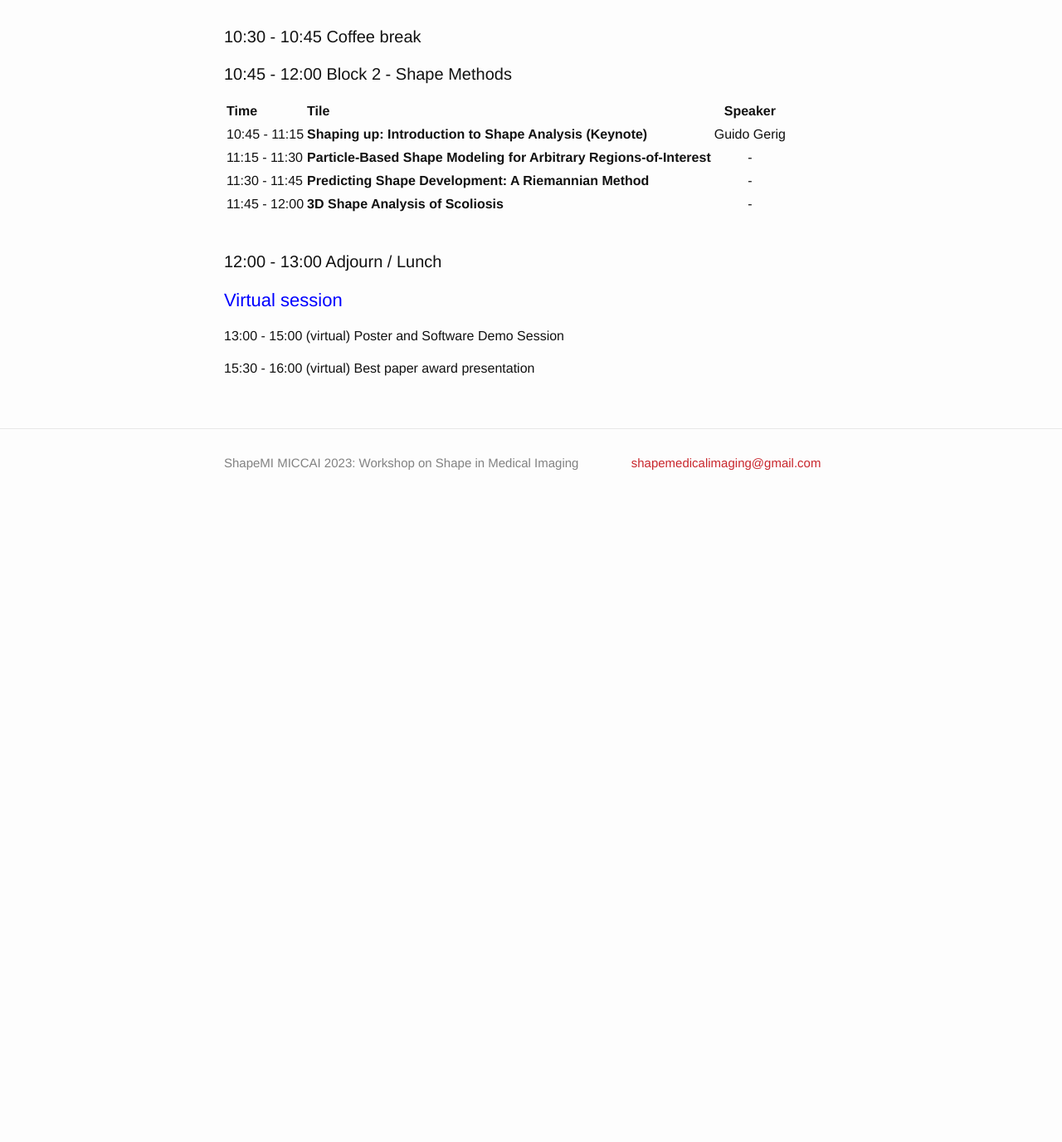
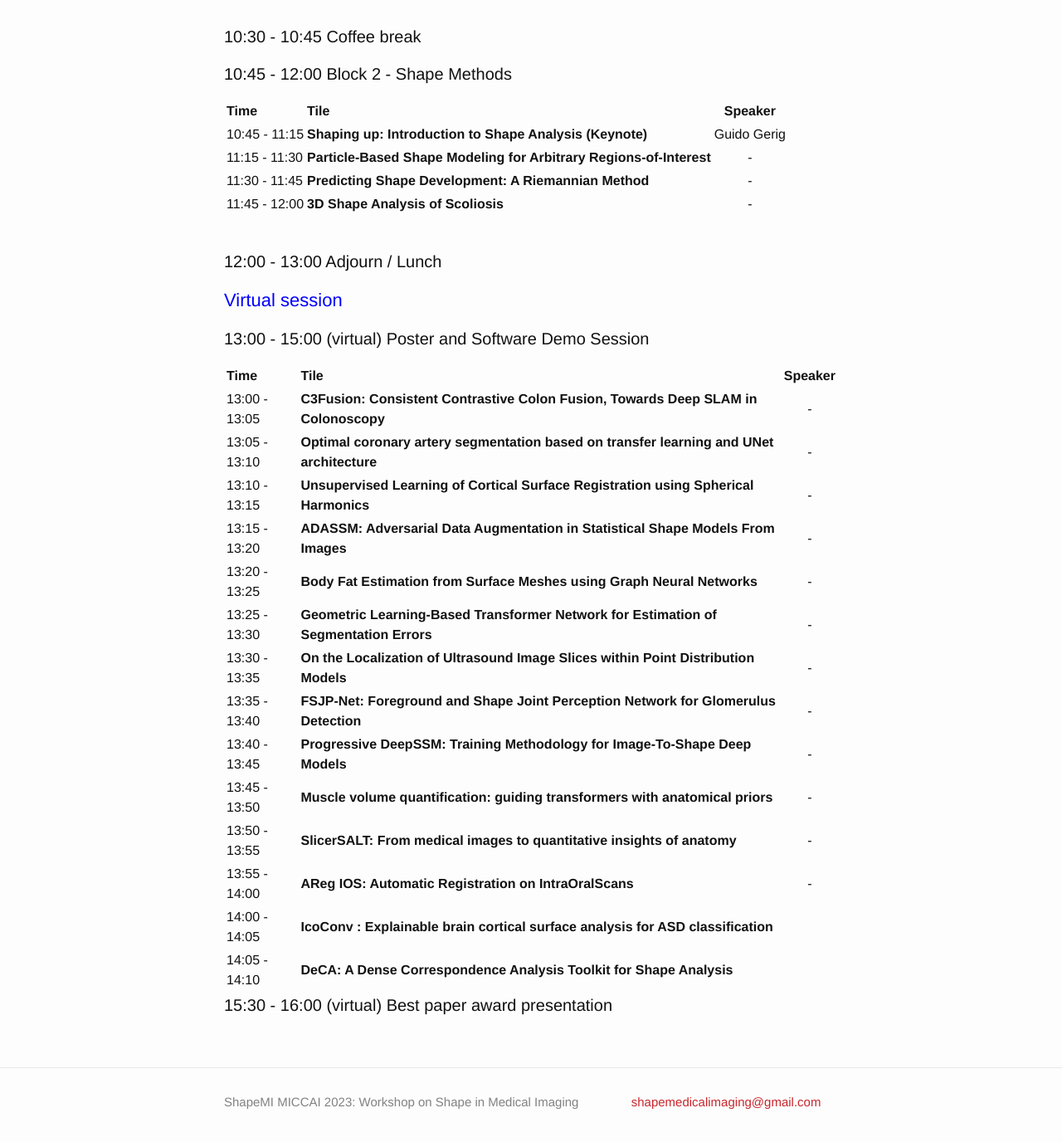
Before and after one commit to shapemi/shapemi.github.io, a Jekyll site: the page built from program/index.md, in a window 1280 px wide and 1400 px high, scrolled down 563 px. Shown: the top 1376 px of the window at 83% size. Built offline with Jekyll 4.4.1, drawn with Linux system fonts in a browser that asks for light colours; our own code applies the rules of GitHub Pages for plain Markdown files; before the commit the page ends 1193 px from its top, so only the background shows below that.

Commit message:
Update index.md

```diff
--- a/program/index.md
+++ b/program/index.md
@@ -9,10 +9,10 @@
 
 | Time   |      Tile      |  Speaker |
 |:--------------|:-------------------------|:---------:|
-| 9:10 - 9:40  | **Deep Neural Networks To Analyze Deformable Shapes From Images (Keynote)**             |Miaomiao Zhang|
-| 9:40 - 9:55  | **SADIR: Shape-Aware Diffusion Models for 3D Image Reconstruction**                     |      -       |
-| 9:55 - 10:10 | **Anatomy Completor: A Multi-class Completion Framework for 3D Anatomy Reconstruction** |      -       |
-| 10:10 - 10:25| **Anatomy-Aware Masking for Inpainting in Medical Imaging**                             |      -       |
+| 9:10 - 9:40  | **Deep Neural Networks To Analyze Deformable Shapes From Images (Keynote)**             | Miaomiao Zhang |
+| 9:40 - 9:55  | **SADIR: Shape-Aware Diffusion Models for 3D Image Reconstruction**                     |      -         |
+| 9:55 - 10:10 | **Anatomy Completor: A Multi-class Completion Framework for 3D Anatomy Reconstruction** |      -         |
+| 10:10 - 10:25| **Anatomy-Aware Masking for Inpainting in Medical Imaging**                             |      -         |
 
 <br>
 
@@ -23,10 +23,10 @@
 
 | Time   |      Tile      |  Speaker |
 |:--------------|:-------------------------|:---------:|
-| 10:45 - 11:15 |  **Shaping up: Introduction to Shape Analysis (Keynote)**              | Guido Gerig|
-| 11:15 - 11:30 |  **Particle-Based Shape Modeling for Arbitrary Regions-of-Interest**   |   -        |
-| 11:30 - 11:45 | **Predicting Shape Development: A Riemannian Method**                  |    -       |
-| 11:45 - 12:00 | **3D Shape Analysis of Scoliosis**                                     |    -       |
+| 10:45 - 11:15 | **Shaping up: Introduction to Shape Analysis (Keynote)**              | Guido Gerig|
+| 11:15 - 11:30 | **Particle-Based Shape Modeling for Arbitrary Regions-of-Interest**   |   -        |
+| 11:30 - 11:45 | **Predicting Shape Development: A Riemannian Method**                 |    -       |
+| 11:45 - 12:00 | **3D Shape Analysis of Scoliosis**                                    |    -       |
 
 <br>
 
@@ -36,6 +36,23 @@
 # <span style="color:blue">Virtual session </span> <br>
 
 
-13:00 - 15:00 (virtual) Poster and Software Demo Session
+## 13:00 - 15:00 (virtual) Poster and Software Demo Session
 
-15:30 - 16:00 (virtual) Best paper award presentation
+| Time   |      Tile      |  Speaker |
+|:--------------|:-------------------------|:---------:|
+| 13:00 - 13:05 | **C3Fusion: Consistent Contrastive Colon Fusion, Towards Deep SLAM in Colonoscopy**              | -|
+| 13:05 - 13:10 | **Optimal coronary artery segmentation based on transfer learning and UNet architecture**   |   -        |
+| 13:10 - 13:15 | **Unsupervised Learning of Cortical Surface Registration using Spherical Harmonics**                  |    -       |
+| 13:15 - 13:20 | **ADASSM: Adversarial Data Augmentation in Statistical Shape Models From Images**                                     |    -       |
+| 13:20 - 13:25 | **Body Fat Estimation from Surface Meshes using Graph Neural Networks**                                     |    -       |
+| 13:25 - 13:30 | **Geometric Learning-Based Transformer Network for Estimation of Segmentation Errors**                                     |    -       |
+| 13:30 - 13:35 | **On the Localization of Ultrasound Image Slices within Point Distribution Models**                                     |    -       |
+| 13:35 - 13:40 | **FSJP-Net: Foreground and Shape Joint Perception Network for Glomerulus Detection**                                     |    -       |
+| 13:40 - 13:45 | **Progressive DeepSSM: Training Methodology for Image-To-Shape Deep Models**                                     |    -       |
+| 13:45 - 13:50 | **Muscle volume quantification: guiding transformers with anatomical priors**                                     |    -       |
+| 13:50 - 13:55 | **SlicerSALT: From medical images to quantitative insights of anatomy**                                     |    -       |
+| 13:55 - 14:00 | **AReg IOS: Automatic Registration on IntraOralScans**                                     |    -       |
+| 14:00 - 14:05 | **IcoConv : Explainable brain cortical surface analysis for ASD classification**
+| 14:05 - 14:10 | **DeCA: A Dense Correspondence Analysis Toolkit for Shape Analysis**
+
+## 15:30 - 16:00 (virtual) Best paper award presentation
```
